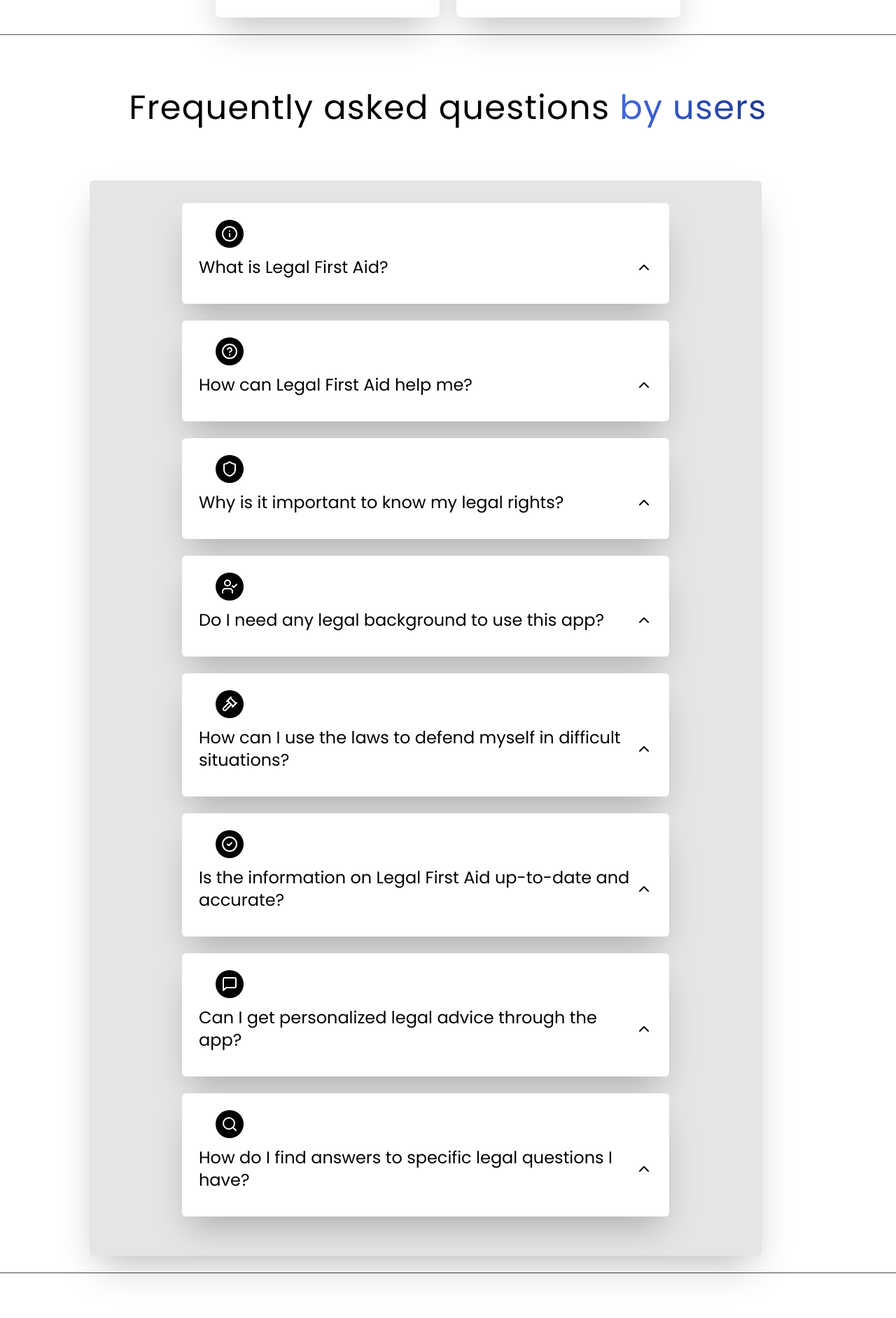
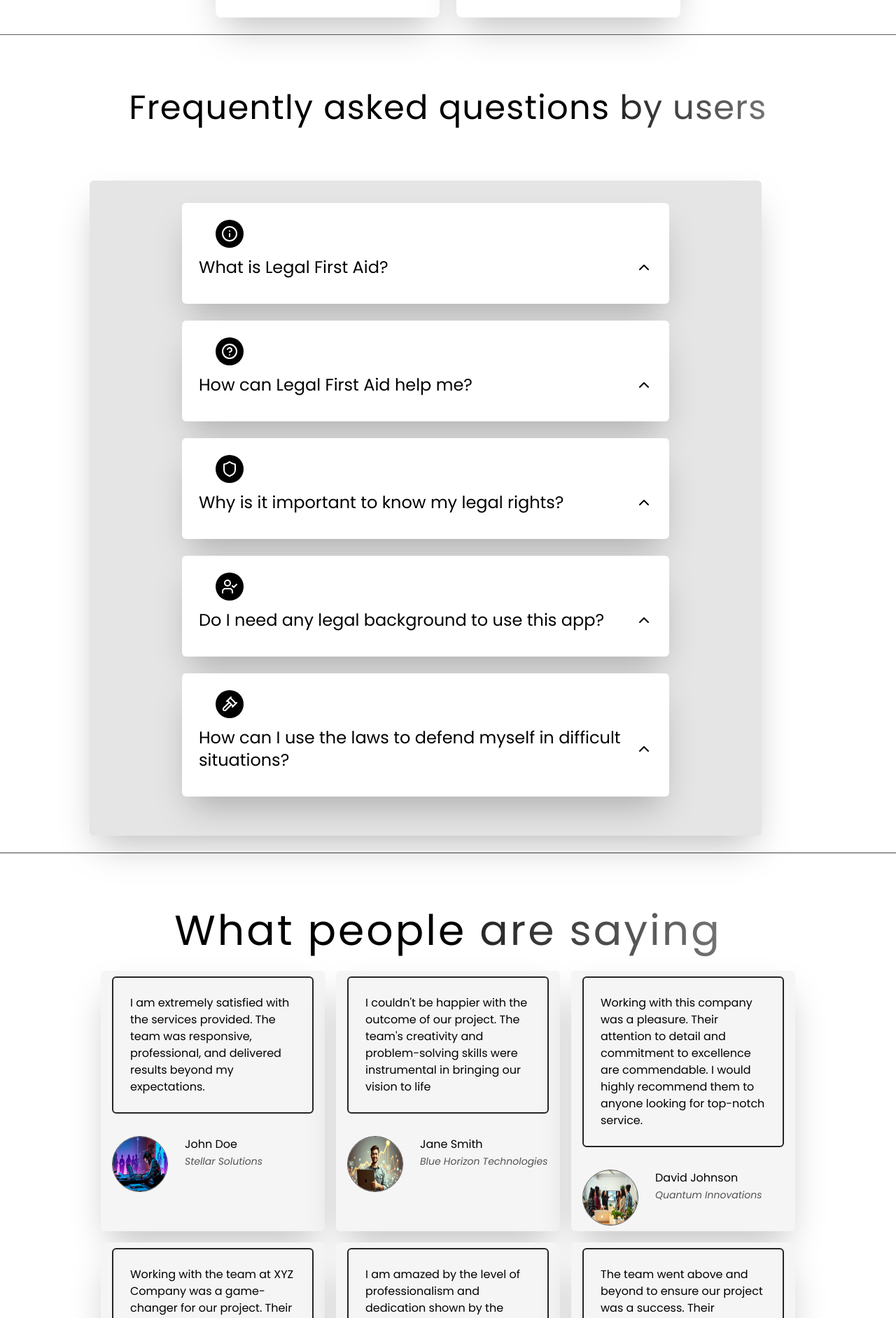
Before and after one commit to Joshua4-0p/Legal-First-Aid-Web-App, a React (Vite) app: page / in a window 1280 px wide. Shown: the part 2780-4663 px from the top of the page at 70% size. Built offline with nearby package versions, Linux system fonts and the light colour scheme.

Commit message:
arrange the Logo.png on the Navbar.jsx

```diff
--- a/src/Pages/ContactUs.jsx
+++ b/src/Pages/ContactUs.jsx
@@ -7,7 +7,7 @@
   CheckCircle2,
   AlertCircle,
 } from "lucide-react";
-import emailjs from "emailjs-com"; //or you could still import emailjs from "@emailjs/browser" if you prefer
+import emailjs from "@emailjs/browser"; //or you could still import emailjs from "@emailjs/browser" if you prefer
 import image1 from "../assets/Scale-Balance-Of-Justice.png";
 import image2 from "../assets/Scale Balancing Image3-B.jpg";
 import image3 from "../assets/Scale balance of justice3.png";
--- a/src/components/LandingPage/FAQSection.jsx
+++ b/src/components/LandingPage/FAQSection.jsx
@@ -20,7 +20,7 @@
         <h2 className="text-3xl sm:text-4xl lg:text-5xl mt-10 lg:mt-20 tracking-wide">
           {/* above styling means that on small screen(sm) text size is 5xl on large(lg) text-size of 6xl with margin-top of 10 */}
           Frequently asked questions{" "}
-          <span className="bg-gradient-to-r from-[#4169E1] to-blue-900 text-transparent bg-clip-text">
+          <span className="bg-gradient-to-r  from-neutral-800 to-neutral-500 text-transparent bg-clip-text">
             by users
           </span>
         </h2>
--- a/src/components/LandingPage/Navbar.jsx
+++ b/src/components/LandingPage/Navbar.jsx
@@ -2,7 +2,7 @@
 import { Link, useNavigate, useLocation } from "react-router-dom";
 import { Menu, X } from "lucide-react";
 // Example logo import — update the path to match your project
-import Logo from "../../assets/logo.png";
+import Logo from "../../assets/Logo.png";
 import { navItems } from "../../constants";
 const Navbar = () => {
   const [mobileDrawerOpen, setMobileDrawerOpen] = useState(false);
--- a/src/components/LandingPage/Testimonials.jsx
+++ b/src/components/LandingPage/Testimonials.jsx
@@ -7,7 +7,7 @@
       <div className="text-center">
         <h2 className="text-3xl sm:text-5xl lg:text-6xl mt-10 lg:mt-20 tracking-wider mb-5">
           What people{" "}
-          <span className=" text-transparent bg-clip-text bg-gradient-to-r from-[#4169E1] to-blue-900">
+          <span className=" text-transparent bg-clip-text bg-gradient-to-r from-neutral-800 to-neutral-500">
             {/* bg-clip-text: it place the background color to be the color of the text instead */}
             are saying
           </span>
--- a/src/constants/index.jsx
+++ b/src/constants/index.jsx
@@ -125,24 +125,24 @@
     description:
       "By familiarizing yourself with relevant laws and regulations, you can identify when your rights are being violated and respond appropriately. Legal First Aid provides practical guidance and resources to help you take the necessary legal steps.",
   },
-  {
-    icon: <CircleCheck />, // Visual Icon: Check circle indicates accuracy and trust.
-    text: "Is the information on Legal First Aid up-to-date and accurate?",
-    description:
-      "Absolutely. We are committed to providing current and accurate legal information. Our content is regularly reviewed and updated by legal professionals to ensure you have the most recent insights into Cameroon's laws.",
-  },
-  {
-    icon: <MessageSquare />, // Visual Icon: Message icon for personalized communication.
-    text: "Can I get personalized legal advice through the app?",
-    description:
-      "Yes, you can. With our 'Expert Connect' feature, you can schedule consultations with verified legal professionals who provide personalized advice tailored to your specific situation.",
-  },
-  {
-    icon: <Search />, // Visual Icon: Search icon for ease of navigation.
-    text: "How do I find answers to specific legal questions I have?",
-    description:
-      "You can use our search function to quickly locate topics of interest or browse through categorized sections covering various legal areas. If you don't find what you're looking for, you can submit your question, and we'll guide you to the right resources or connect you with an expert.",
-  },
+  // {
+  //   icon: <CircleCheck />, // Visual Icon: Check circle indicates accuracy and trust.
+  //   text: "Is the information on Legal First Aid up-to-date and accurate?",
+  //   description:
+  //     "Absolutely. We are committed to providing current and accurate legal information. Our content is regularly reviewed and updated by legal professionals to ensure you have the most recent insights into Cameroon's laws.",
+  // },
+  // {
+  //   icon: <MessageSquare />, // Visual Icon: Message icon for personalized communication.
+  //   text: "Can I get personalized legal advice through the app?",
+  //   description:
+  //     "Yes, you can. With our 'Expert Connect' feature, you can schedule consultations with verified legal professionals who provide personalized advice tailored to your specific situation.",
+  // },
+  // {
+  //   icon: <Search />, // Visual Icon: Search icon for ease of navigation.
+  //   text: "How do I find answers to specific legal questions I have?",
+  //   description:
+  //     "You can use our search function to quickly locate topics of interest or browse through categorized sections covering various legal areas. If you don't find what you're looking for, you can submit your question, and we'll guide you to the right resources or connect you with an expert.",
+  // },
 
 ];
 
```
